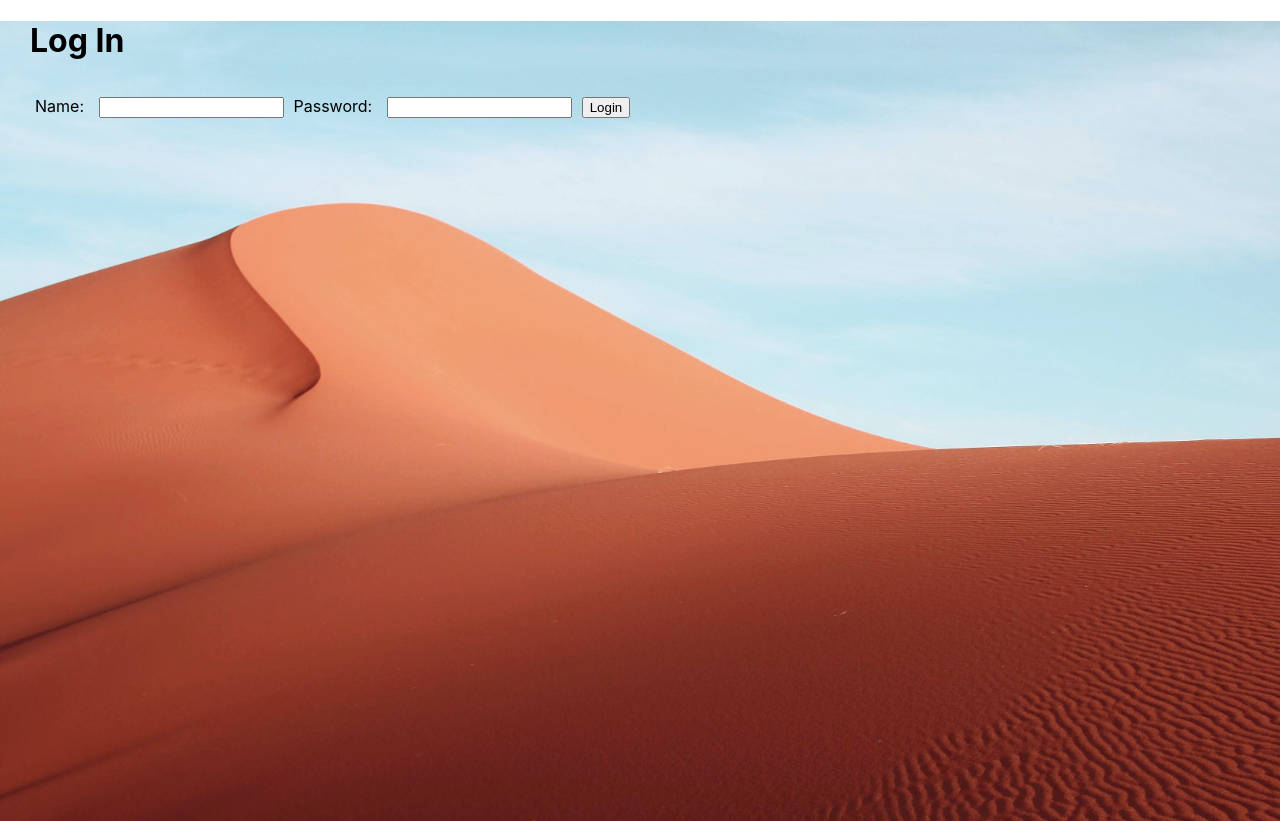
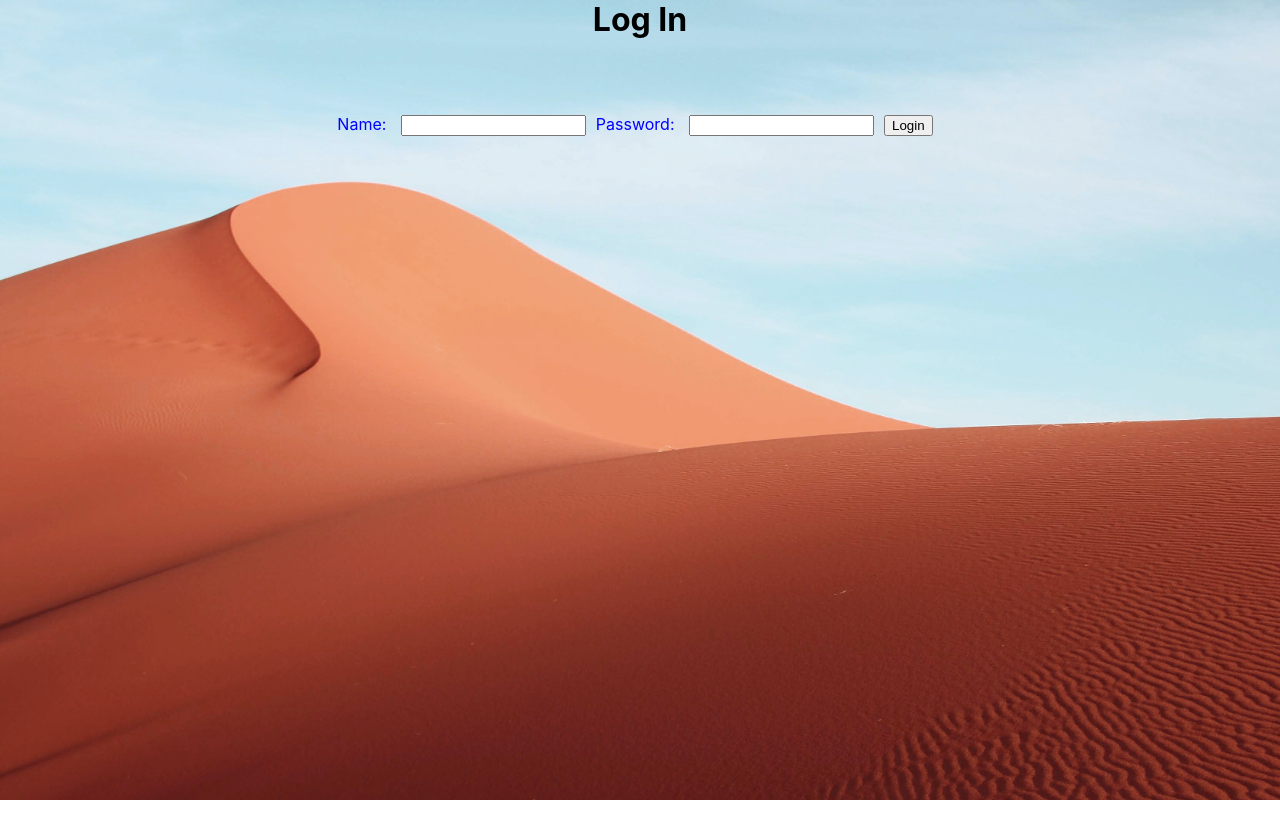
Before and after one commit to Nywes/Dashboard, a React (Create React App) app in the folder client/: page /login in a window 1280 px wide. After the commit the page ends 800 px from the top, so only its background shows below. Built offline with nearby package versions, Linux system fonts and the light colour scheme; the HTML template or start-up script is replaced by a standard one.

Commit message:
Package-lock -M merging

```diff
--- a/client/src/pages/login.jsx
+++ b/client/src/pages/login.jsx
@@ -2,36 +2,34 @@ import React, { Component } from 'react'
 
 import styled from 'styled-components';
 
-const Title = styled.h1.attrs({
-    className: 'h1',
-})``
+const Title = styled.h1`
+    margin: 0;
+`
 
-const Wrapper = styled.div.attrs({
-    className: 'form-group',
-})`
+const Wrapper = styled.div`
     margin: 0 30px;
+    text-align: center
 `
 
 const Label = styled.label`
     margin: 5px;
 `
 
-const InputText = styled.input.attrs({
-    className: 'form-control',
-})`
+const InputText = styled.input`
     margin: 5px;
 `
 
-const Button = styled.button.attrs({
-    className: `btn btn-primary`,
-})`
+const Button = styled.button`
     margin: 15px 15px 15px 5px;
 `
 
-const CancelButton = styled.a.attrs({
-    className: `btn btn-danger`,
-})`
+const CancelButton = styled.a`
     margin: 15px 15px 15px 5px;
+`
+
+const LoginButtons = styled.div`
+    margin-top: 5%;
+    color: blue;
 `
 
 class Login extends Component {
@@ -75,24 +73,24 @@ class Login extends Component {
             <Wrapper>
                 <Title>Log In</Title>
 
+
+                <LoginButtons>
                     <Label>Name: </Label>
                     <InputText
                         type="text"
                         value={name}
                         onChange={this.handleChangeInputName}
                     />
-
                     <Label>Password: </Label>
                     <InputText
                         type="password"
                         // value={rating}
                         // onChange={this.handleChangeInputRating}
                     />
-
                     <Button onClick={this.handleLogin}>Login</Button>
                     {/* <CancelButton href={'/movies/list'}>Cancel</CancelButton> */}
                     {/* <Button href={'/signup'}>Sign Up</Button> */}
-
+                </LoginButtons>
             </Wrapper>
         )
     }
```
Also changed, not shown: 1 other file (tests, documents, lock files or other folders). Lines whose indentation alone changed are shown as unchanged.
